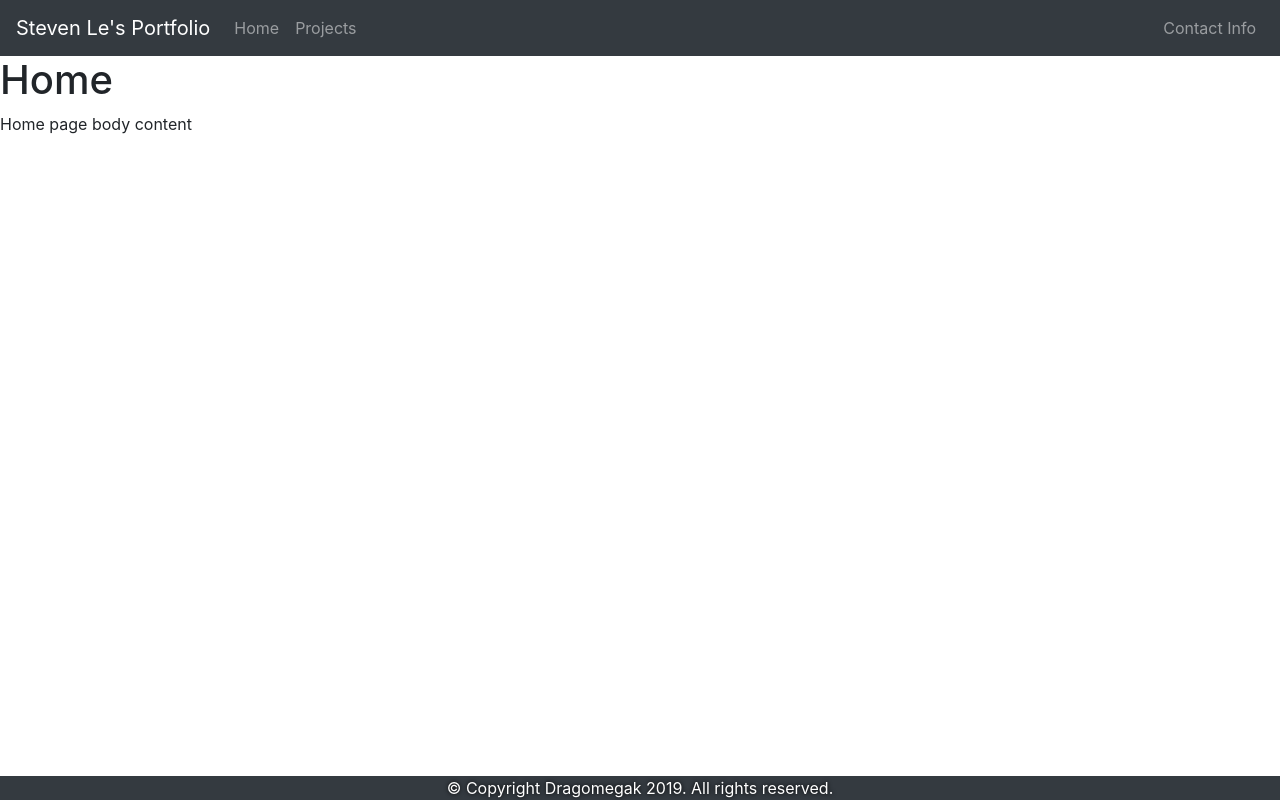
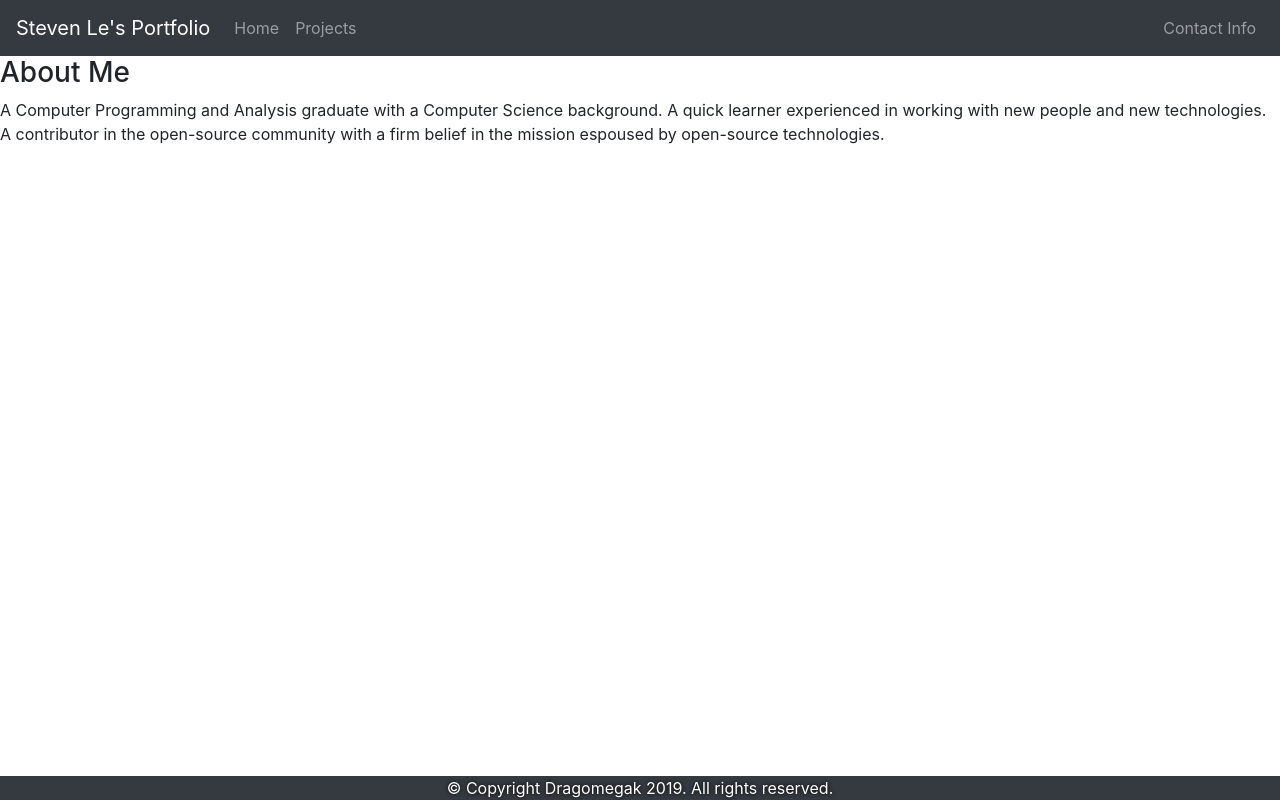
Before and after one commit to Dragomegak/mainWebsiteReact, a React (Create React App) app: page /#/ in a window 1280 px wide. Built offline with nearby package versions, Linux system fonts and the light colour scheme.

Commit message:
Added about me section, figuring out how to implement image links

```diff
--- a/src/components/home.jsx
+++ b/src/components/home.jsx
@@ -1,11 +1,16 @@
 import React from 'react';
+import { Component, Fragment } from 'react';
 
 const home = () => {
     return (
-       <div>
-          <h1>Home</h1>
-           <p>Home page body content</p>
-       </div>
+        <Fragment>
+        <div class= "mission-quote">
+            <h3>About Me</h3>
+            <p>
+                A Computer Programming and Analysis graduate with a Computer Science background. A quick learner experienced in working with new people and new technologies. A contributor in the open-source community with a firm belief in the mission espoused by open-source technologies.
+            </p>
+        </div>
+        </Fragment>
     );
 }
 
```
